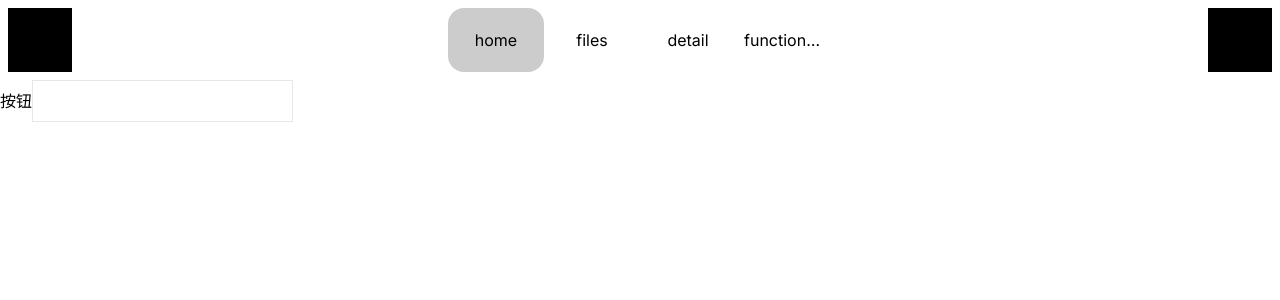
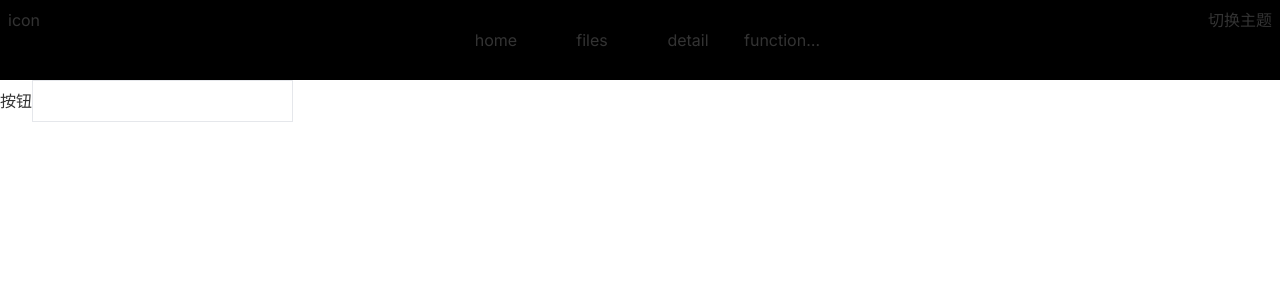
Before and after one commit to hollozw/react_next_project, a Next.js app: page / in a window 1280 px wide. Shown: the top 300 px of the page. Built offline with nearby package versions, Linux system fonts and the light colour scheme.

Commit message:
feature: Theme switching function, basic setup

```diff
--- a/src/app/globals.css
+++ b/src/app/globals.css
@@ -3,15 +3,25 @@
 @tailwind utilities;
 
 :root {
-  --foreground-rgb: 0, 0, 0;
-  --background-start-rgb: 214, 219, 220;
-  --background-end-rgb: 255, 255, 255;
+  --bg-primary: #ffffff;
+  --bg-secondary: #f8f9fa;
+  --text-primary: #333333;
+  --text-secondary: #666666;
+  --border-color: #e5e5e5;
 }
 
 @media (prefers-color-scheme: dark) {
   :root {
-    --foreground-rgb: 255, 255, 255;
-    --background-start-rgb: 0, 0, 0;
-    --background-end-rgb: 0, 0, 0;
+    --bg-primary: #1a1a1a;
+    --bg-secondary: #2d2d2d;
+    --text-primary: #ffffff;
+    --text-secondary: #cccccc;
+    --border-color: #404040;
   }
 }
+
+body {
+  background-color: var(--bg-primary);
+  color: var(--text-primary);
+  transition: background-color 0.3s ease, color 0.3s ease;
+}
--- a/src/app/layout.tsx
+++ b/src/app/layout.tsx
@@ -2,7 +2,8 @@ import TopBar from "@/components/TopBar";
 import type { Metadata } from "next";
 import { Inter } from "next/font/google";
 import "./globals.css";
-import "./layout.scss"
+import "./layout.scss";
+import { ProviderConfigTheme } from "@/components/context-provider/hooks";
 
 const inter = Inter({ subsets: ["latin"] });
 
@@ -19,8 +20,10 @@ export default function RootLayout({
   return (
     <html lang="en">
       <body className={inter.className}>
-        <TopBar/>
-        <main>{children}</main>
+        <ProviderConfigTheme>
+          <TopBar />
+          <main>{children}</main>
+        </ProviderConfigTheme>
       </body>
     </html>
   );
--- a/src/app/page.tsx
+++ b/src/app/page.tsx
@@ -1,7 +1,6 @@
 "use client";
 
 import { Input } from "@/components/index";
-import { ConfigTemeContext } from "@/components/context-provider/context";
 import React from "react";
 import { TRefInput } from "@/components/index";
 
@@ -9,7 +8,6 @@ export default function Home() {
   const inputRef = React.useRef<TRefInput>(null);
 
   return (
-    <ConfigTemeContext.Provider value={{ theme: "light" }}>
     <main className="w-full">
       <button
         onClick={() => {
@@ -18,8 +16,7 @@ export default function Home() {
       >
         按钮
       </button>
-        <Input size={'large'} ref={inputRef} />
+      <Input size={"large"} ref={inputRef} />
     </main>
-    </ConfigTemeContext.Provider>
   );
 }
--- a/src/components/BackGroundCanvas/index.tsx
+++ b/src/components/BackGroundCanvas/index.tsx
@@ -1,8 +1,8 @@
 import { useContext } from "react";
-import { ConfigTemeContext } from "../context-provider/context";
+import { ConfigThemeContext } from "../context-provider/context";
 
 const BackGroundCanvas = () => {
-  const { theme } = useContext(ConfigTemeContext);
+  const { theme } = useContext(ConfigThemeContext);
 
   return (
     <>
--- a/src/components/Image-Card/index.tsx
+++ b/src/components/Image-Card/index.tsx
@@ -3,7 +3,7 @@ import { classNameMerged } from "@/utils/utils";
 import "./index.scss";
 import { useContext, useEffect, useMemo, useRef, useState } from "react";
 import { RotateAnimation } from "./hook";
-import { ConfigTemeContext } from "../context-provider/context";
+import { ConfigThemeContext } from "../context-provider/context";
 
 interface ImageCardProps {
   alt: string;
@@ -15,7 +15,7 @@ interface ImageCardProps {
 
 const ImageCard = (props: ImageCardProps) => {
   const { style, className, imageclassName, ...rest } = props || {};
-  const { theme } = useContext(ConfigTemeContext);
+  const { theme } = useContext(ConfigThemeContext);
   const refDiv = useRef<null | HTMLDivElement>(null);
   const [rotateAnimation, setRotateAnimation] =
     useState<null | RotateAnimation<HTMLElement>>(null);
--- a/src/components/TopBar/hooks.tsx
+++ b/src/components/TopBar/hooks.tsx
@@ -1,31 +1,48 @@
 "use client";
-import React, { useEffect, useMemo, useState } from "react";
+import React, { CSSProperties, useEffect, useMemo, useState } from "react";
 import { Theme } from "../context-provider/typescript";
+import { btnList } from "./utils";
 
-const useTheme = (theme: Theme) => {
-  return {};
+export const useTheme = (theme: Theme) => {
+  return {
+    headerStyle: useMemo<CSSProperties>(() => {
+      if (theme === "dark") {
+        return {
+          backgroundColor: "#ccc",
+          borderBottom: '1px solid #ccc'
+        };
+      }
+      return { backgroundColor: "black" };
+    }, [theme]),
+  };
 };
 
 interface IuseMoving {
   menuRef: React.MutableRefObject<null | HTMLDivElement>;
+  pathname: string;
 }
-export const useMoving = ({ menuRef }: IuseMoving) => {
-  const [preIndex, setPreIndex] = useState(0);
-  const [menuWidth, setMenuWidth] = useState(0);
+export const useMoving = ({ menuRef, pathname }: IuseMoving) => {
+  const [preIndex, setPreIndex] = useState<null | number>(null);
 
   function select(val: number) {
     setPreIndex(val);
   }
 
   useEffect(() => {
-    if (menuRef.current) {
-      setMenuWidth(menuRef.current.children[0]?.clientWidth ?? 0);
-    }
-  }, []);
+    btnList.forEach((item, index) => {
+      if (item.href === pathname) {
+        setPreIndex(index);
+      }
+    });
+  }, [pathname]);
 
   const positionX = useMemo(() => {
-    return menuWidth * preIndex;
-  }, [preIndex, menuWidth]);
+    if (menuRef.current && preIndex !== null) {
+      const width = menuRef.current.children[0]?.clientWidth;
+      return preIndex * width;
+    }
+    return null;
+  }, [preIndex, menuRef]);
 
   return {
     select,
--- a/src/components/TopBar/index.scss
+++ b/src/components/TopBar/index.scss
@@ -42,18 +42,16 @@ header {
       @include menu-item-styles();
 
       &:hover {
-        background-color: #f5f5f5e8;
+        color: #646464;
       }
     }
   }
 
   .select-list {
+    @include menu-item-styles();
     transition: all 0.5s;
-    @include menu-item-styles();
     position: absolute;
-    background-color: #ccc;
-    content: '';
-    left: 0;
+    background-color: #cccccc31;
     top: 0;
     z-index: -1;
   }
--- a/src/components/TopBar/index.tsx
+++ b/src/components/TopBar/index.tsx
@@ -4,19 +4,23 @@ import Link from "next/link";
 import { btnList } from "./utils";
 import "./index.scss";
 import { useContext, useRef } from "react";
-import { ConfigTemeContext } from "../context-provider/context";
-import { useMoving } from "./hooks";
+import { ConfigThemeContext } from "../context-provider/context";
+import { useMoving, useTheme } from "./hooks";
+import { usePathname } from "next/navigation";
 
 const TopBar = (props: any) => {
-  const { theme } = useContext(ConfigTemeContext);
+  const pathname = usePathname();
+  const { theme, toggleTheme } = useContext(ConfigThemeContext);
   const menuRef = useRef(null);
-  // console.log(theme, "light");
 
-  const { select, positionX } = useMoving({ menuRef });
+  console.log(theme, "theme");
+
+  const { headerStyle } = useTheme(theme);
+  const { select, positionX } = useMoving({ menuRef, pathname });
 
   return (
     <>
-      <header>
+      <header style={headerStyle}>
         <div className="left">icon</div>
         <div className="menu">
           <div className="menu-list" ref={menuRef}>
@@ -25,7 +29,7 @@ const TopBar = (props: any) => {
                 <Link
                   key={`${item}_${index}`}
                   href={item.href}
-                  className={`menu-list-nav`}
+                  className="menu-list-nav"
                   onClick={() => {
                     select(index);
                   }}
@@ -35,9 +39,23 @@ const TopBar = (props: any) => {
               );
             })}
           </div>
-          <div className="select-list" style={{ left: positionX }}></div>
+          <div
+            className="select-list"
+            style={
+              positionX !== null
+                ? { left: positionX }
+                : { visibility: "hidden" }
+            }
+          ></div>
         </div>
-        <div className="right">menu</div>
+        <div
+          className="right"
+          onClick={() => {
+            toggleTheme(theme === "light" ? "dark" : "light");
+          }}
+        >
+          切换主题
+        </div>
       </header>
     </>
   );
--- a/src/components/context-provider/context.tsx
+++ b/src/components/context-provider/context.tsx
@@ -1,22 +1,14 @@
-import React from "react";
+import React, { useState } from "react";
 import { getDefaultValue } from "./style";
-import { IConfigContext, TComponentName, Theme } from "./typescript";
+import { IConfigContext, IConfigTemeContext, Theme } from "./typescript";
 
 export const ConfigContext = React.createContext<IConfigContext>({
   components: getDefaultValue,
 });
 
-export const ConfigTemeContext = React.createContext<{ theme: Theme }>({
+export const ConfigThemeContext = React.createContext<IConfigTemeContext>({
   theme: "light",
+  toggleTheme: (val) => {
+    console.log(val);
+  },
 });
-
-export const useComponentConfig = (name: TComponentName, theme?: Theme) => {
-  const { components } = React.useContext(ConfigContext);
-  const { theme: themeDefault } = React.useContext(ConfigTemeContext);
-
-  const props = components(theme || themeDefault)[name] || {};
-
-  return {
-    ...props,
-  };
-};
--- /dev/null
+++ b/src/components/context-provider/hooks.tsx
@@ -0,0 +1,34 @@
+"use client";
+import React, { useState } from "react";
+import { ConfigContext, ConfigThemeContext } from "./context";
+import { TComponentName, Theme } from "./typescript";
+
+/**
+ * Theme hooks
+ */
+interface IuseTheme {
+  children: React.ReactNode;
+}
+export const ProviderConfigTheme = ({ children }: IuseTheme) => {
+  const [theme, setTheme] = useState<Theme>("light");
+
+  function toggleTheme(val: Theme) {
+    setTheme(val);
+  }
+  return (
+    <ConfigThemeContext.Provider value={{ theme, toggleTheme }}>
+      {children}
+    </ConfigThemeContext.Provider>
+  );
+};
+
+export const useComponentConfig = (name: TComponentName, theme?: Theme) => {
+  const { components } = React.useContext(ConfigContext);
+  const { theme: themeDefault } = React.useContext(ConfigThemeContext);
+
+  const props = components(theme || themeDefault)[name] || {};
+
+  return {
+    ...props,
+  };
+};
--- a/src/components/context-provider/typescript/index.ts
+++ b/src/components/context-provider/typescript/index.ts
@@ -20,3 +20,8 @@ export interface IConfigContext {
   prefixCls?: string;
   theme?: Theme;
 }
+
+export interface IConfigTemeContext {
+  theme: Theme;
+  toggleTheme: (theme: Theme) => void;
+}
--- a/src/components/input/input.tsx
+++ b/src/components/input/input.tsx
@@ -1,13 +1,11 @@
 import ReInput, { InputRef } from "rc-input";
-import {
-  ConfigTemeContext,
-  useComponentConfig,
-} from "../context-provider/context";
+import { ConfigThemeContext } from "../context-provider/context";
 import React, { useContext } from "react";
 import clsx from "clsx";
 import { TRefInput } from "./typescript";
 import { useGetBorder, useGetSize } from "./hook";
 import { InputProps } from "./typescript/index";
+import { useComponentConfig } from "../context-provider/hooks";
 
 const Input = React.forwardRef<TRefInput, InputProps>((props, ref) => {
   const {
@@ -19,7 +17,7 @@ const Input = React.forwardRef<TRefInput, InputProps>((props, ref) => {
     theme: propsTheme,
     ...rest
   } = props || {};
-  const { theme } = useContext(ConfigTemeContext);
+  const { theme } = useContext(ConfigThemeContext);
   const inputRef = React.useRef<InputRef>(null);
   const { className: configClassName = "", style: configStyle = {} } =
     useComponentConfig("input") || {};
```
Lines whose indentation alone changed are shown as unchanged.
